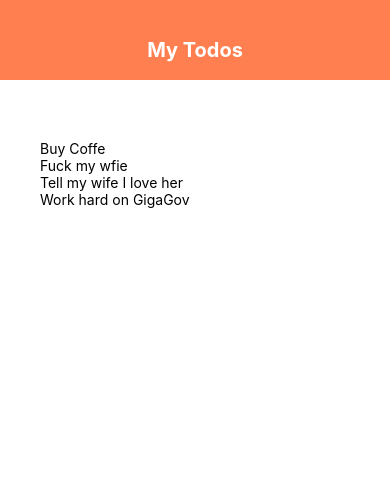
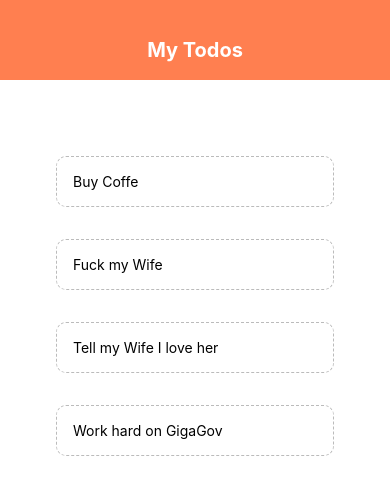
Before and after one commit to trew13690/todo-react-native-sample, a React Native app: screen / in a window 390 px wide. Shown: the top 494 px of the page. Built offline with nearby package versions, Linux system fonts and the light colour scheme.

Commit message:
Added todoitem component and ability to remove items from list

```diff
--- a/App.js
+++ b/App.js
@@ -1,16 +1,23 @@
 import React, {useState} from 'react';
 import { StyleSheet, Text, View, FlatList, ScrollView, TouchableOpacity } from 'react-native';
-import header from './components/header';
 import Header from "./components/header";
+import TodoItem from "./components/TodoItem";
+
 
 export default function App() {
 
     const [todos, setTodos] = useState([
         {text: 'Buy Coffe', key: '1'},
-        {text: 'Fuck my wfie', key: '2'},
-        {text: 'Tell my wife I love her', key: '3'},
+        {text: 'Fuck my Wife', key: '2'},
+        {text: 'Tell my Wife I love her', key: '3'},
         {text: 'Work hard on GigaGov', key: '4'}
     ])
+
+    const pressHandler = (key) => {
+        setTodos((prevTodos) => {
+            return prevTodos.filter(todo => todo.key != key);
+        });
+    }
 
   return (
   <View style={styles.container}>
@@ -21,7 +28,7 @@
               <FlatList
                 data={todos}
                 renderItem={({item}) => (
-                    <Text>{item.text}</Text>
+                    <TodoItem item={item} pressHandler={pressHandler}/>
                 )}
               />
           </View>
--- /dev/null
+++ b/components/TodoItem.js
@@ -0,0 +1,24 @@
+import React from 'react';
+import {StyleSheet, Text, TouchableOpacity} from 'react-native';
+
+
+export default function TodoItem({item, pressHandler}) {
+   return (
+       <TouchableOpacity onPress={() => pressHandler(item.key)}>
+           <Text style={styles.item}>
+               {item.text}
+           </Text>
+       </TouchableOpacity>
+   )
+}
+
+const styles = StyleSheet.create({
+   item:{
+       padding: 16,
+       margin: 16,
+       borderColor: '#bbb',
+       borderWidth: 1,
+       borderStyle: 'dashed',
+       borderRadius: 10
+   }
+})
```
